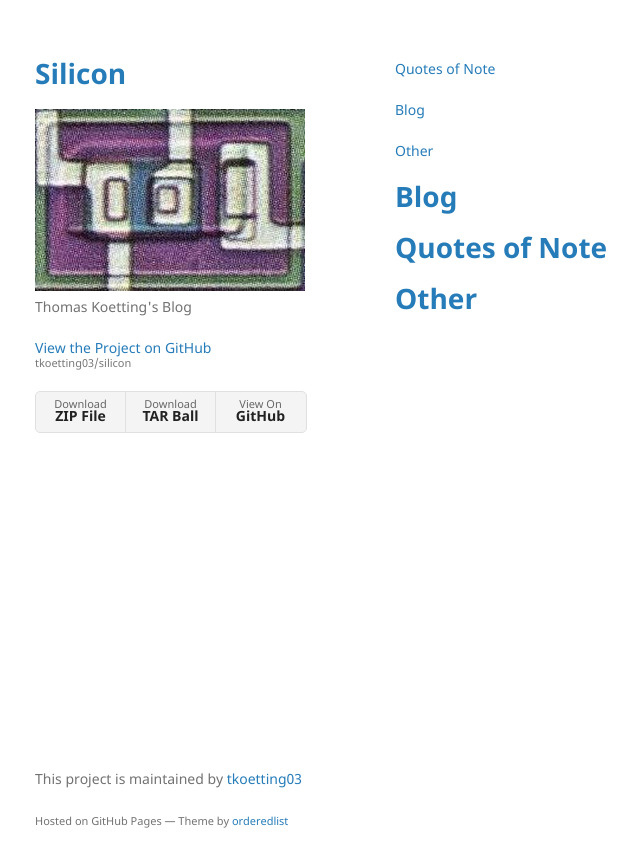
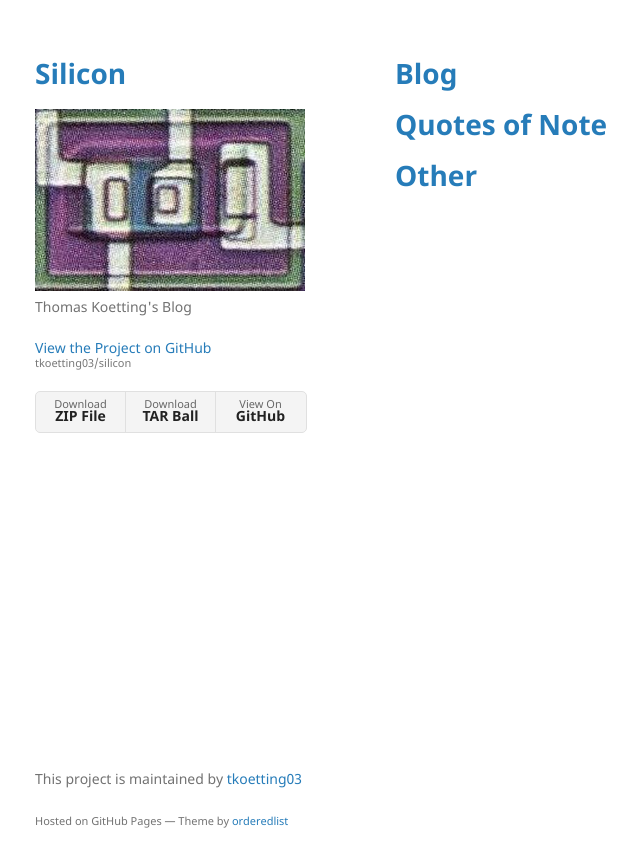
Before and after one commit to tkoetting03/silicon, a Jekyll site: the page built from index.md, in a window 1280 px wide. Shown: the top 867 px of the page, without its empty margins (175-815 px from the left). Built offline with Jekyll 4.4.1, drawn with Linux system fonts in a browser that asks for light colours; our own code applies the rules of GitHub Pages for plain Markdown files.

Commit message:
Update index.md

```diff
--- a/index.md
+++ b/index.md
@@ -1,12 +1,6 @@
 ---
 layout: default
 ---
-
-[Quotes of Note](./quotes.md)
-
-[Blog](/blog/indexblog.md)
-
-[Other](./another-page.html)
 
 # [Blog](/blog/indexblog.md)
 
```
